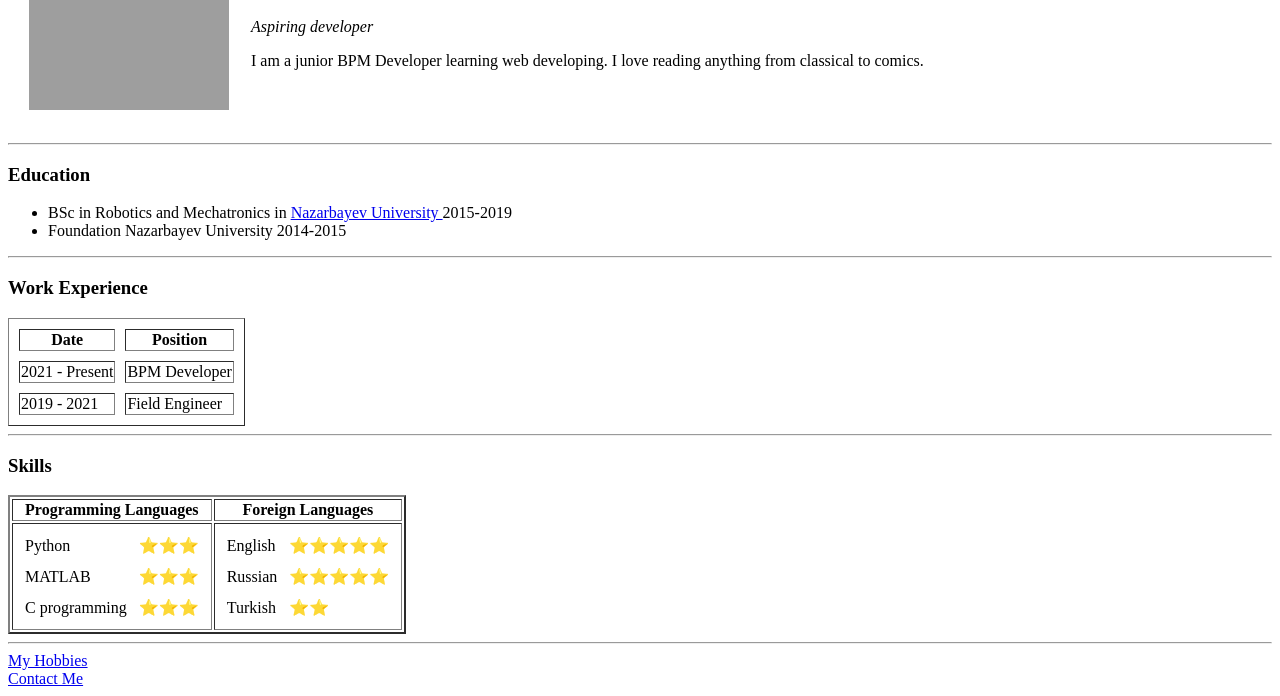
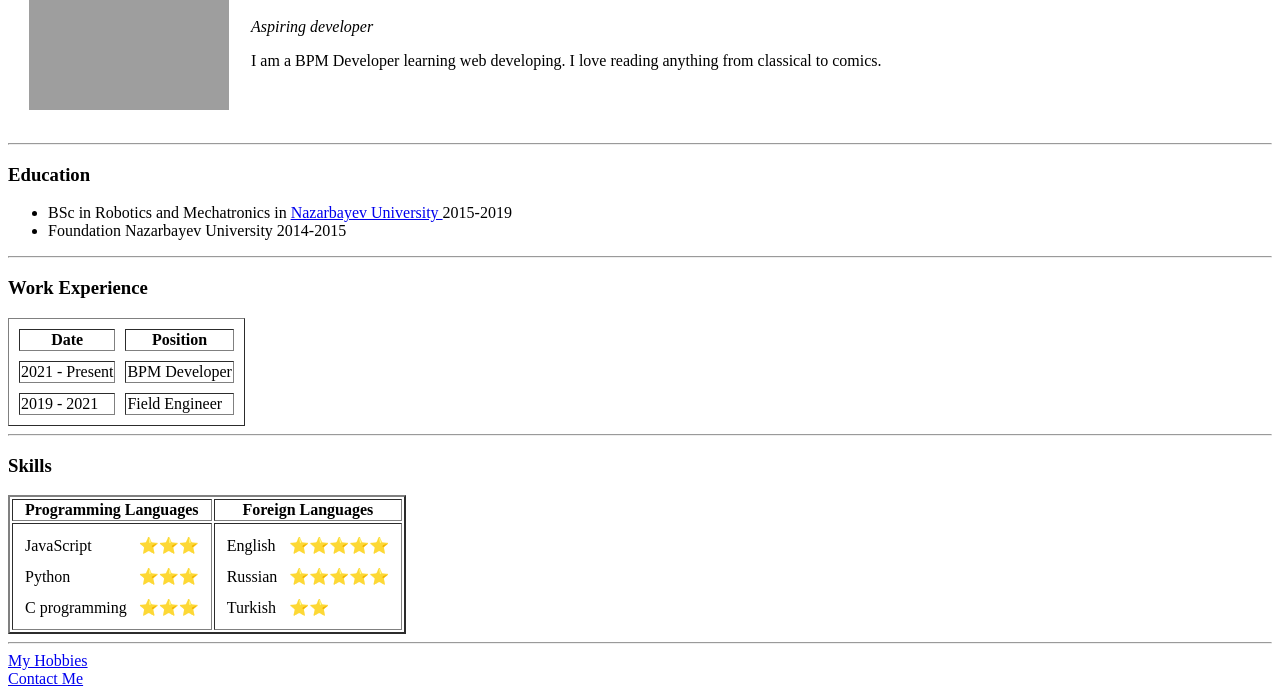
Before and after one commit to Aikorkem/profile, a plain HTML site: page index.html in a window 1280 px wide. Shown: the part 119-815 px from the top of the page. Drawn offline with Linux system fonts and the light colour scheme; grey boxes are pictures that could not be loaded.

Commit message:
Updated some personal information

```diff
--- a/index.html
+++ b/index.html
@@ -19,7 +19,7 @@
             <p><em>Aspiring developer</em></p>
 
             <p>
-              I am a junior BPM Developer learning web developing. I love reading
+              I am a BPM Developer learning web developing. I love reading
               anything from classical to comics.
             </p>
 
@@ -68,11 +68,11 @@
         <td>
           <table cellspacing = "10">
             <tr>
-              <td>Python</td>
+              <td>JavaScript</td>
               <td>⭐⭐⭐</td>
             </tr>
             <tr>
-              <td>MATLAB</td>
+              <td>Python</td>
               <td>⭐⭐⭐</td>
             </tr>
             <tr>
```
